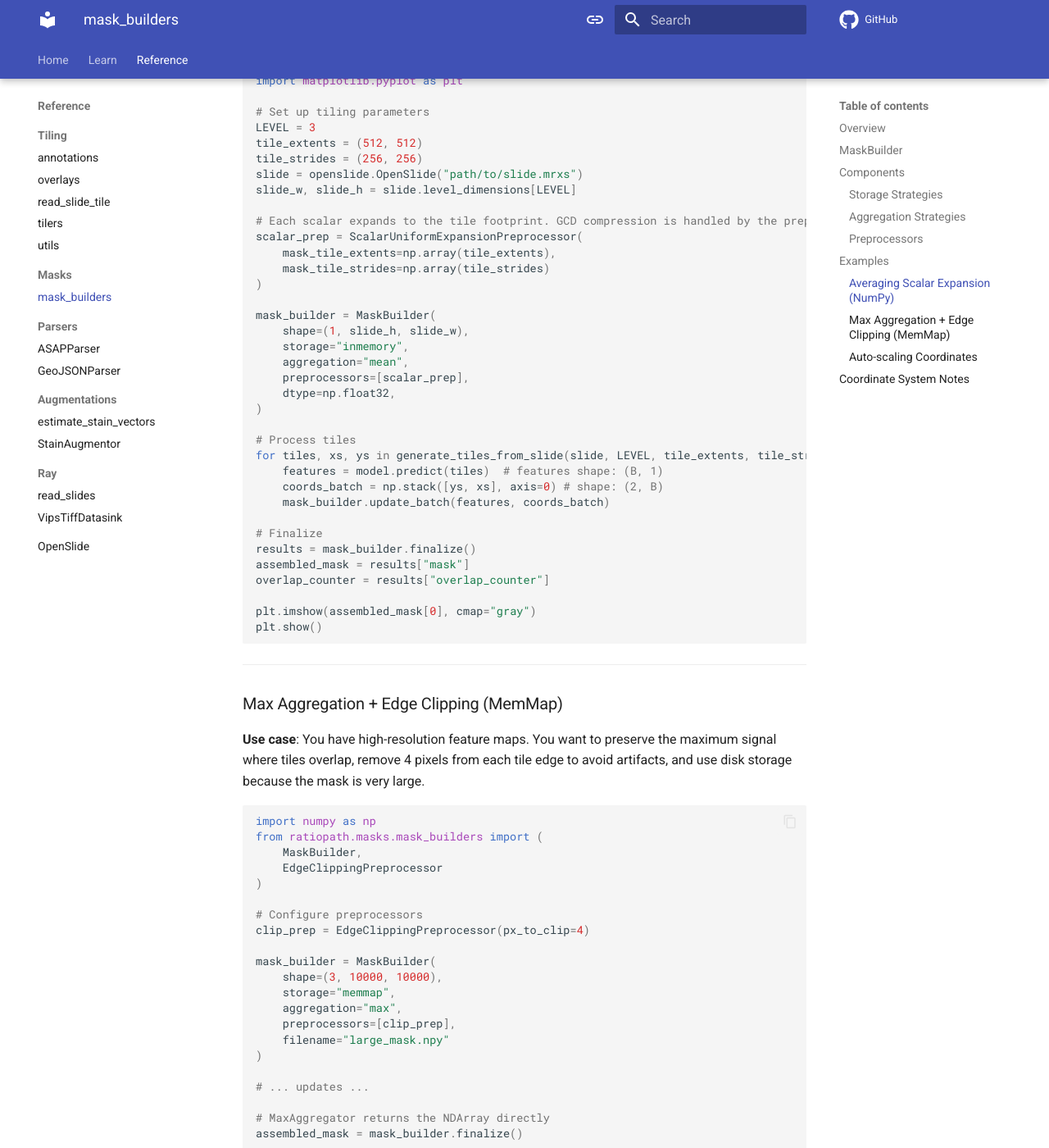
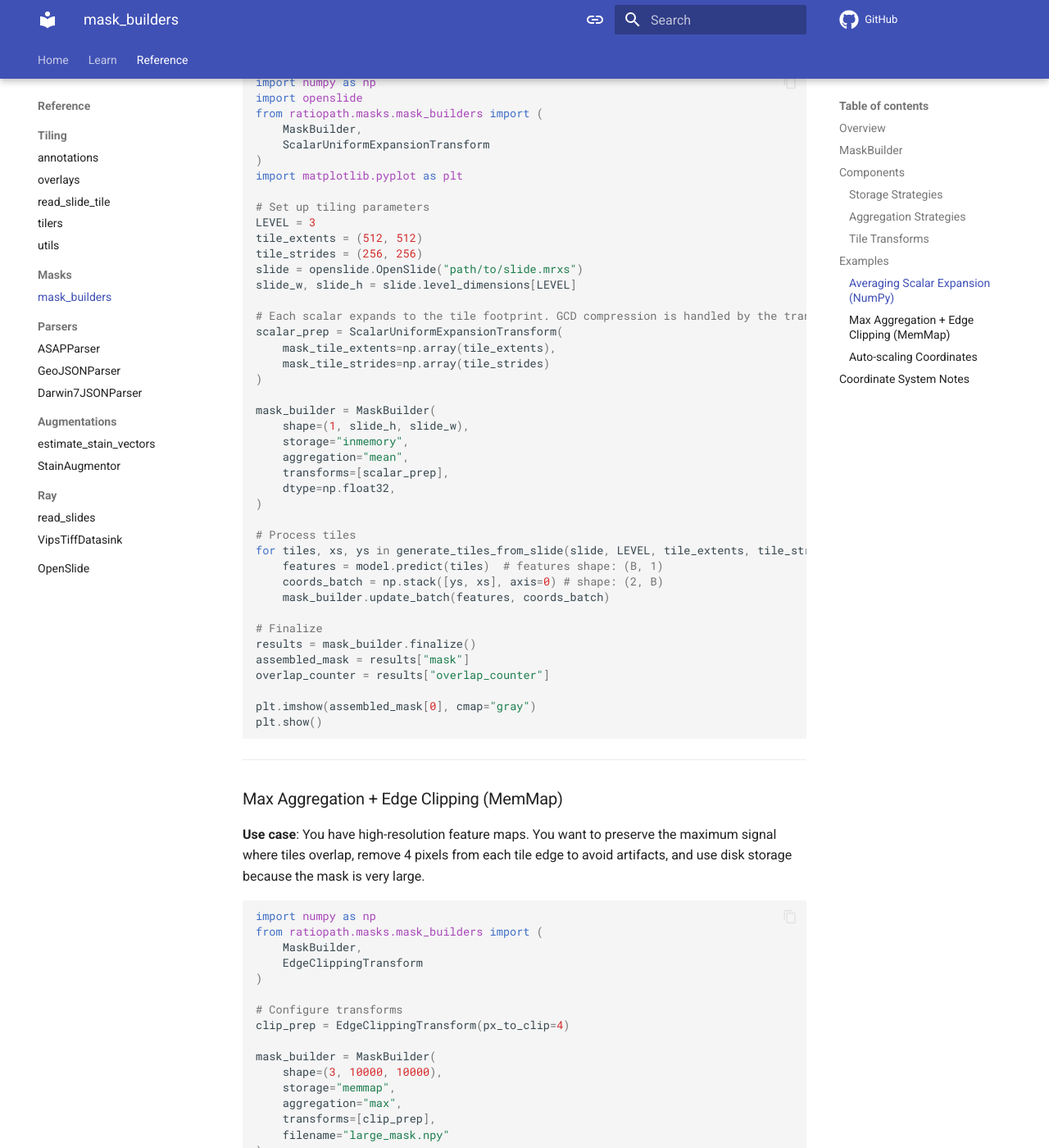
Before and after one commit to RationAI/ratiopath, an MkDocs documentation site: the page built from docs/reference/masks/mask_builders.md, in a window 1280 px wide and 1400 px high, scrolled down 2403 px. Shown: the whole window at 82% size. Built offline with MkDocs 1.6.1 and Material for MkDocs 9.7.7, drawn with Linux system fonts in a browser that asks for light colours; comment, search, counter and statistics services are not loaded; the version menu is left out; some of the changed text lies outside the part shown.

````diff
--- a/docs/reference/masks/mask_builders.md
+++ b/docs/reference/masks/mask_builders.md
@@ -25,25 +25,26 @@ The `MaskBuilder` is the central orchestrator. It uses **composition** rather th
 
 - `storage`: Where the mask is stored (RAM or disk).
 - `aggregation`: How overlapping tiles are merged (mean or max).
-- `preprocessors`: A list of optional transformations applied to data and coordinates.
+- `transforms`: A list of optional transforms applied to data and coordinates.
 
 ## Components
 
 ### Storage Strategies
 
-::: ratiopath.masks.mask_builders.inmemory
-::: ratiopath.masks.mask_builders.memmap
+::: ratiopath.masks.mask_builders.InMemory
+::: ratiopath.masks.mask_builders.MemMap
 
 ### Aggregation Strategies
 
 ::: ratiopath.masks.mask_builders.MeanAggregator
 ::: ratiopath.masks.mask_builders.MaxAggregator
 
-### Preprocessors
+### Tile Transforms
 
-::: ratiopath.masks.mask_builders.AutoScalingPreprocessor
-::: ratiopath.masks.mask_builders.EdgeClippingPreprocessor
-::: ratiopath.masks.mask_builders.ScalarUniformExpansionPreprocessor
+::: ratiopath.masks.mask_builders.TileTransform
+::: ratiopath.masks.mask_builders.AutoScalingTransform
+::: ratiopath.masks.mask_builders.EdgeClippingTransform
+::: ratiopath.masks.mask_builders.ScalarUniformExpansionTransform
 
 ## Examples
 
@@ -56,7 +57,7 @@ import numpy as np
 import openslide
 from ratiopath.masks.mask_builders import (
     MaskBuilder,
-    ScalarUniformExpansionPreprocessor
+    ScalarUniformExpansionTransform
 )
 import matplotlib.pyplot as plt
 
@@ -67,8 +68,8 @@ tile_strides = (256, 256)
 slide = openslide.OpenSlide("path/to/slide.mrxs")
 slide_w, slide_h = slide.level_dimensions[LEVEL]
 
-# Each scalar expands to the tile footprint. GCD compression is handled by the preprocessor.
-scalar_prep = ScalarUniformExpansionPreprocessor(
+# Each scalar expands to the tile footprint. GCD compression is handled by the transform.
+scalar_prep = ScalarUniformExpansionTransform(
     mask_tile_extents=np.array(tile_extents),
     mask_tile_strides=np.array(tile_strides)
 )
@@ -77,7 +78,7 @@ mask_builder = MaskBuilder(
     shape=(1, slide_h, slide_w),
     storage="inmemory",
     aggregation="mean",
-    preprocessors=[scalar_prep],
+    transforms=[scalar_prep],
     dtype=np.float32,
 )
 
@@ -106,17 +107,17 @@ plt.show()
 import numpy as np
 from ratiopath.masks.mask_builders import (
     MaskBuilder,
-    EdgeClippingPreprocessor
+    EdgeClippingTransform
 )
 
-# Configure preprocessors
-clip_prep = EdgeClippingPreprocessor(px_to_clip=4)
+# Configure transforms
+clip_prep = EdgeClippingTransform(px_to_clip=4)
 
 mask_builder = MaskBuilder(
     shape=(3, 10000, 10000),
     storage="memmap",
     aggregation="max",
-    preprocessors=[clip_prep],
+    transforms=[clip_prep],
     filename="large_mask.npy"
 )
 
@@ -147,7 +148,7 @@ mask_builder = MaskBuilder(
     shape=(1, *auto_scale.mask_extents),
     storage="inmemory",
     aggregation="mean",
-    preprocessors=[auto_scale]
+    transforms=[auto_scale]
 )
 ```
 
--- a/mkdocs.yml
+++ b/mkdocs.yml
@@ -24,6 +24,7 @@ nav:
       - Parsers:
           - ASAPParser: reference/parsers/asap.md
           - GeoJSONParser: reference/parsers/geojson.md
+          - Darwin7JSONParser: reference/parsers/darwin.md
       - Augmentations:
           - estimate_stain_vectors: reference/augmentations/estimate_stain_vectors.md
           - StainAugmentor: reference/augmentations/stain_augmentor.md
````
Also changed, not shown: other parts of docs/reference/masks/mask_builders.md (+2 -2 lines), .ruff.toml, 11 other files.
